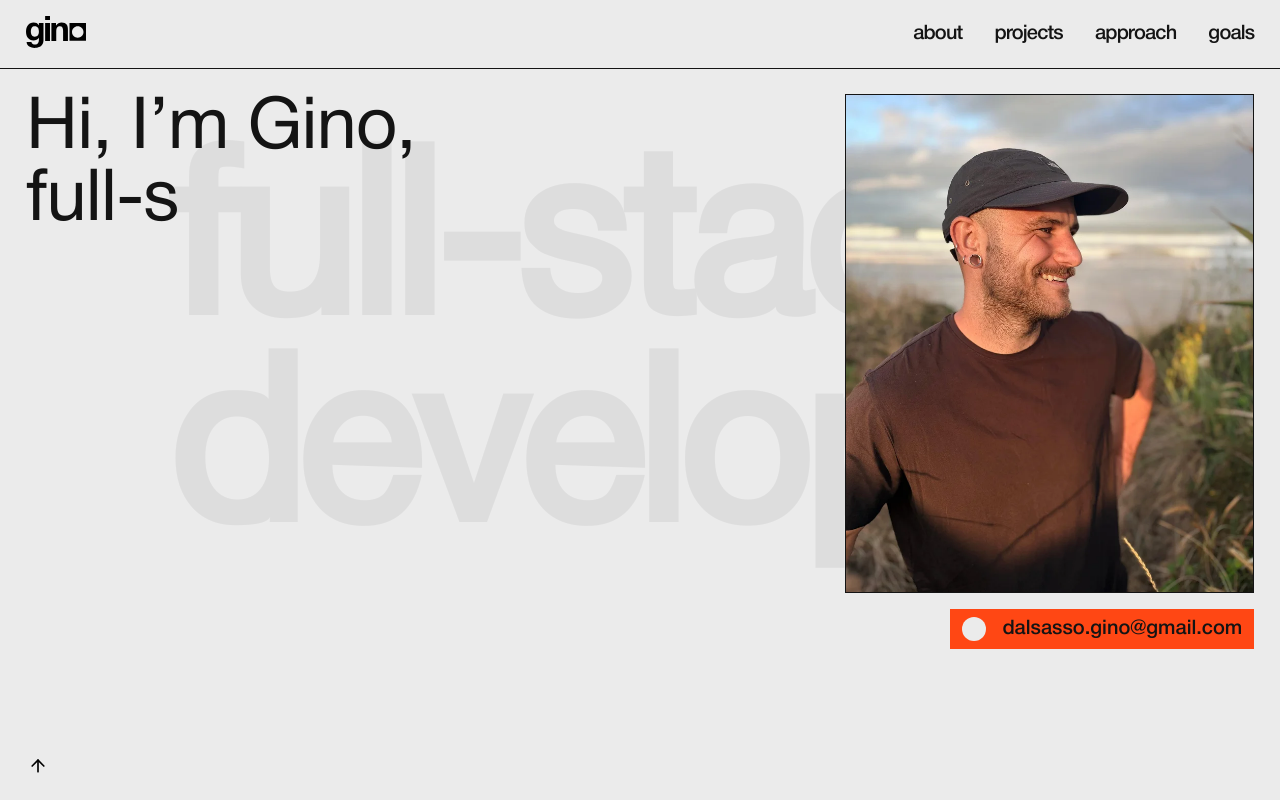
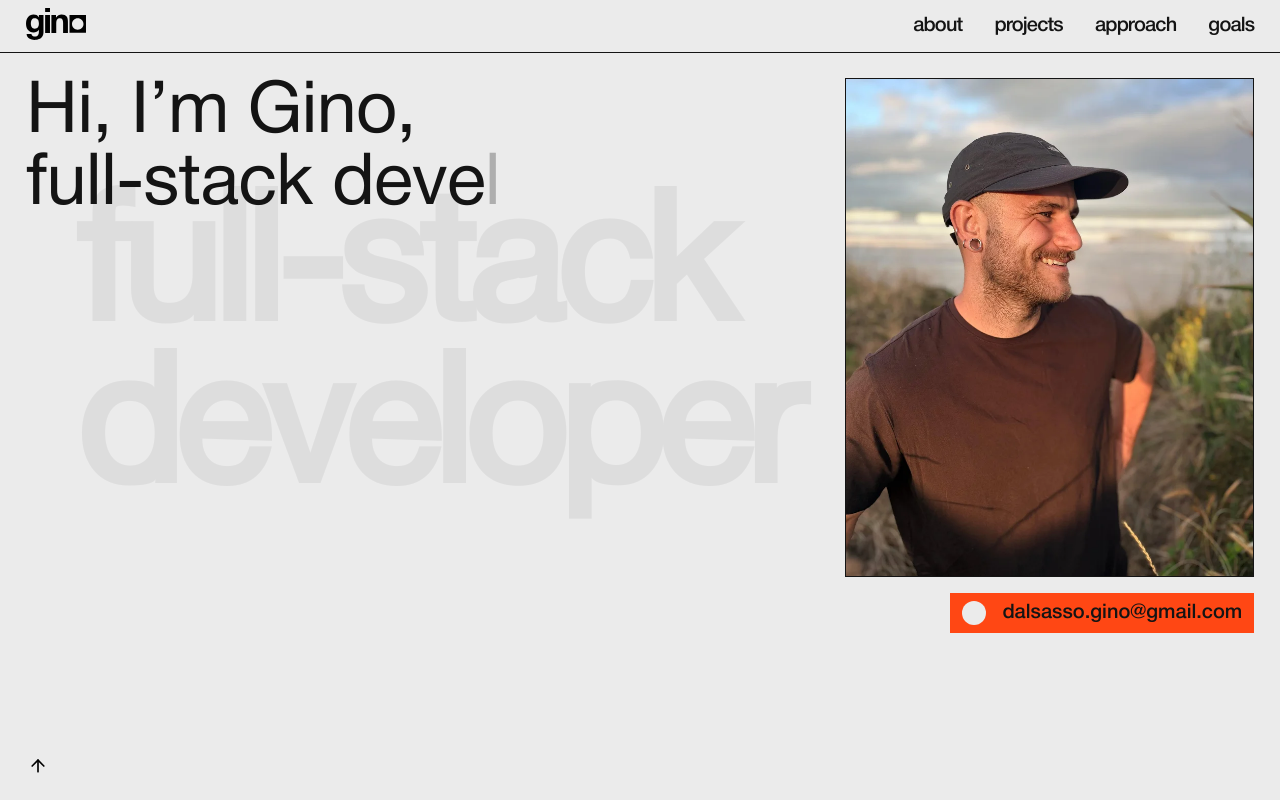
Before and after one commit to ginodalsasso/react-portfoliov2, a React (Vite) app: page / in a window 1280 px wide. Shown: the top 800 px of the page. Built offline with nearby package versions, Linux system fonts and the light colour scheme.

Commit message:
UPDATE: fix jumping problem on entire app.

```diff
--- a/src/App.css
+++ b/src/App.css
@@ -85,7 +85,7 @@ a {
 
 /** animation rules */
 .layered-animation {
-    height: 500vh;
+    height: 300vh;
 }
 
 [data-reveal],
--- a/src/App.tsx
+++ b/src/App.tsx
@@ -6,7 +6,7 @@ import BackToTop from "./components/layout/ui/BackToTop/BackToTop";
 import { ScrollTrigger } from "gsap/ScrollTrigger";
 import { gsap } from "gsap";
 
-
+// GSAP ScrollTrigger configuration for better performance
 if (typeof window !== "undefined" && typeof window.matchMedia === "function") {
     gsap.registerPlugin(ScrollTrigger);
 
--- a/src/components/layout/Footer/Footer.tsx
+++ b/src/components/layout/Footer/Footer.tsx
@@ -10,7 +10,7 @@ export default function Footer() {
     return (
         <footer className={`${styles.footer} layered-animation`} ref={footerRef}>
             <div className="centered-section-logo">
-                <Logo size={36} bgColor="white" roundColor="black" />
+                <Logo size={40} bgColor="white" roundColor="black" />
             </div>
             <nav aria-label="Footer Navigation" className={styles.nav}>
                 <FullLogo className={styles.fullLogo} />
--- a/src/components/layout/Navbar/Navbar.module.css
+++ b/src/components/layout/Navbar/Navbar.module.css
@@ -2,7 +2,7 @@
     display: flex;
     align-items: center;
     justify-content: space-between;
-    padding: 1rem var(--horizontal-padding-layout);
+    padding: 0.5rem var(--horizontal-padding-layout);
     position: sticky;
     top: 0;
     background-color: var(--white-color);
--- a/src/components/sections/Approach/Approach.tsx
+++ b/src/components/sections/Approach/Approach.tsx
@@ -20,7 +20,7 @@ export default function Approach() {
 
             const textRevealCleanup = await textRevealUpAnimation(section, {
                 childSelector: "[data-reveal-up]",
-                y: isMobile ? 40 : 250,
+                y: isMobile ? 40 : 300,
             });
 
             const wordCleanup = await wordRevealAnimation(section, {
@@ -43,7 +43,7 @@ export default function Approach() {
             ref={sectionRef}
         >
             <div className="centered-section-logo">
-                <Logo size={36} bgColor="accent" roundColor="white" />
+                <Logo size={40} bgColor="accent" roundColor="white" />
             </div>
             <header>
                 <h2 className="section-title" data-reveal-up>
--- a/src/components/sections/Goals/Goals.tsx
+++ b/src/components/sections/Goals/Goals.tsx
@@ -39,7 +39,7 @@ export default function Goals() {
             aria-labelledby="goals-title"
         >
             <div className="centered-section-logo">
-                <Logo size={36} bgColor="black" roundColor="accent" />
+                <Logo size={40} bgColor="black" roundColor="accent" />
             </div>
             <header>
                 <h2 className="section-title" data-reveal-up>
--- a/src/components/sections/Hero/Hero.module.css
+++ b/src/components/sections/Hero/Hero.module.css
@@ -5,7 +5,6 @@
 .heroContent {
     display: grid;
     grid-template-columns: 2fr 1fr;
-    position: relative;
     padding-top: var(--horizontal-padding-layout);
     padding-inline: var(--horizontal-padding-layout);
 }
@@ -15,6 +14,10 @@
     flex-direction: column;
     align-items: flex-end;
     gap: 1rem;
+}
+
+.heroHeader {
+    position: relative;
 }
 
 .heroTitle {
@@ -47,7 +50,7 @@
     left: 50%;
     transform: translate(-50%, -50%);
     font-weight: 900;
-    font-size: clamp(5rem, 18vw, 30rem);
+    font-size: clamp(4rem, 14vw, 26rem);
     line-height: 0.9;
     letter-spacing: -0.5rem;
     color: var(--black-color);
--- a/src/components/sections/Hero/Hero.tsx
+++ b/src/components/sections/Hero/Hero.tsx
@@ -46,18 +46,24 @@ export default function Hero() {
     return (
         <section className={styles.heroSection} aria-labelledby="hero-title">
             <div className={styles.heroContent}>
-                <header>
+                <header className={styles.heroHeader}>
                     <h1 id="hero-title" className={`${styles.heroTitle} split`}>
                         Hi, I’m Gino, <br /> full-stack developer <br /> from
                         France to NZ
                     </h1>
+                    <span aria-hidden="true" className={styles.heroBackground}>
+                        full-stack
+                        <br />
+                        developer
+                    </span>
                 </header>
                 <div className={styles.heroMedia}>
                     <OptimizedImage
                         src={profilePic2}
                         alt="Portrait"
                         className={`${styles.heroImage} ${styles.img2}`}
-                        loading="lazy"
+                        loading="eager"
+                        priority={true}
                     />
                     <div ref={buttonRef} className={styles.buttonContainer}>
                         <Button
@@ -71,11 +77,6 @@ export default function Hero() {
                         </Button>
                     </div>
                 </div>
-                <span aria-hidden="true" className={styles.heroBackground}>
-                    full-stack
-                    <br />
-                    developer
-                </span>
             </div>
         </section>
     );
--- a/src/components/sections/Projects/Projects.module.css
+++ b/src/components/sections/Projects/Projects.module.css
@@ -21,7 +21,7 @@
 
 .projectNumber {
     font-size: clamp(24rem, 27vw, 30rem);
-    font-weight: bold;
+    font-weight: 900;
     color: var(--black-color);
     pointer-events: none;
     user-select: none;
--- a/src/lib/animations/heroAnimations.ts
+++ b/src/lib/animations/heroAnimations.ts
@@ -50,7 +50,7 @@ function createButtonScrollTrigger(
         start: `top top+=${navbarHeight}`,
         end: "+=99999", // keep active
         pin: true,
-        // anticipatePin: 1,
+        anticipatePin: 1,
         invalidateOnRefresh: false,
         onEnter: () => {
             gsap.fromTo(
@@ -59,8 +59,8 @@ function createButtonScrollTrigger(
                 {
                     y: 0,
                     duration: 0.5,
-                    // ease: "power2.out",
-                    // force3D: true,
+                    ease: "power2.out",
+                    force3D: true,
                 } // animate to original position
             );
         },
@@ -69,7 +69,7 @@ function createButtonScrollTrigger(
                 y: 10,
                 duration: 0.5,
                 ease: "power2.in",
-                // force3D: true,
+                force3D: true,
             });
         },
     });
--- a/src/lib/animations/projectsAnimations.ts
+++ b/src/lib/animations/projectsAnimations.ts
@@ -89,7 +89,6 @@ export function projectsAnimationsScroll({
 
     // Cleanup
     return () => {
-
         if (timeline.scrollTrigger) {
             unregisterTrigger(timeline.scrollTrigger);
             timeline.scrollTrigger.kill();
--- a/src/lib/animations/textAnimations.ts
+++ b/src/lib/animations/textAnimations.ts
@@ -116,8 +116,8 @@ export async function charsRevealAnimation(
 
     const {
         ease = "none",
-        duration = 0.05,
-        stagger = 0.08,
+        duration = 0.1,
+        stagger = 0.09,
         yoyo = true,
     } = opts;
 
```
